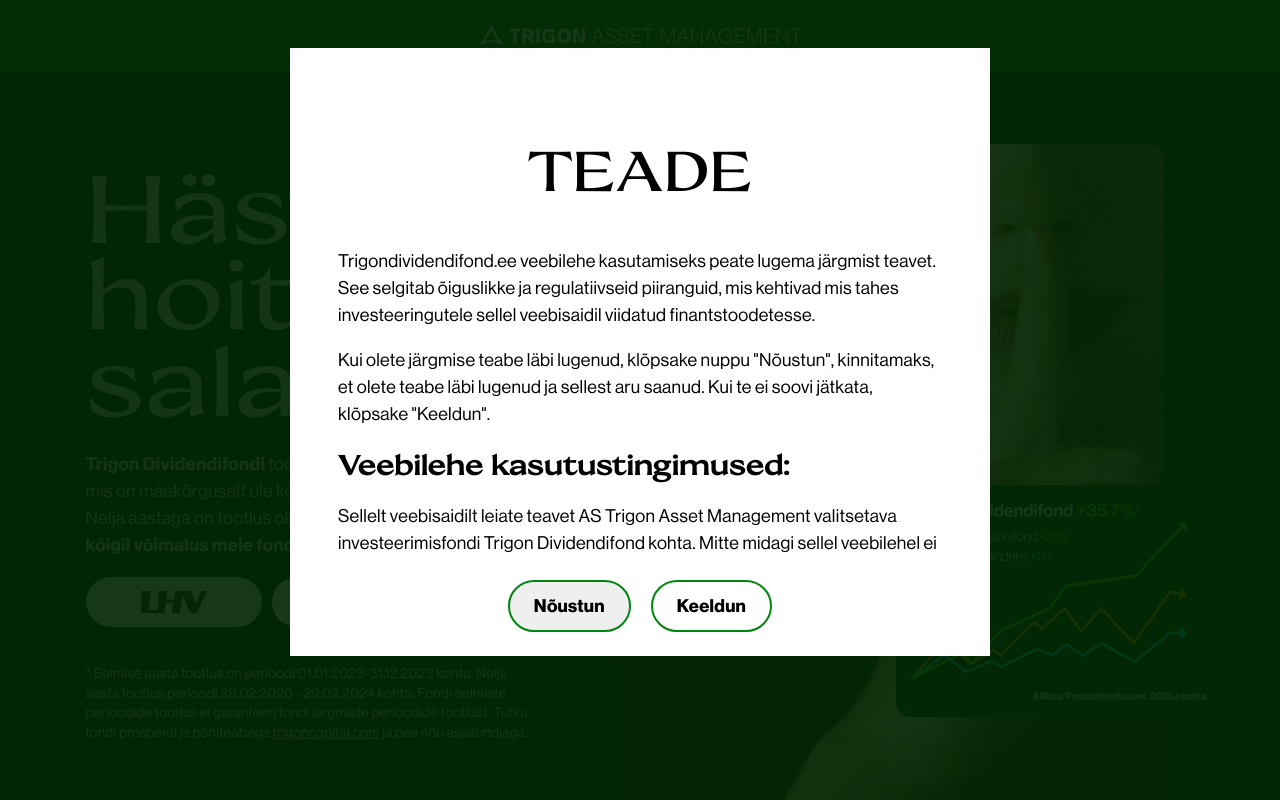
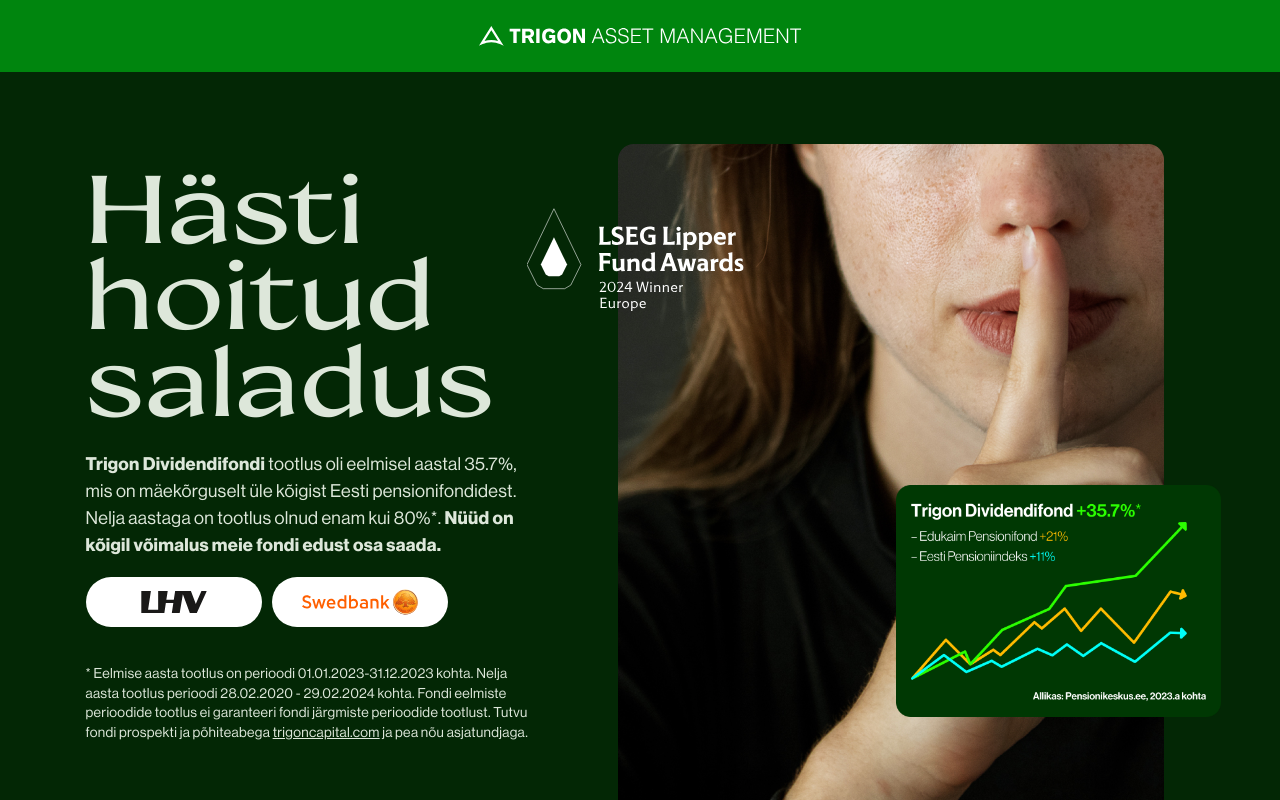
Before and after one commit to szahharenko/trigon, a React (Create React App) app: page / in a window 1280 px wide. Shown: the top 800 px of the page. Built offline with nearby package versions, Linux system fonts and the light colour scheme.

Commit message:
Remove disclaimer

```diff
--- a/src/web-app/App.tsx
+++ b/src/web-app/App.tsx
@@ -2,11 +2,9 @@ import React, { useState } from 'react';
 import './assets/web-app.scss';
 import Welcome from './Welcome';
 import CookieConsent from 'react-cookie-consent';
-import { useCookies } from 'react-cookie';
 import Privacy from './components/Privacy';
 
 const App: React.FC = () => {
-  const [cookies, setCookie] = useCookies(['disclaimer']);
   const [showPrivacy, setShowPrivacy] = useState(false);
   function togglePrivacy(e: React.MouseEvent<HTMLAnchorElement, MouseEvent>) {
     e.preventDefault();
@@ -14,7 +12,7 @@ const App: React.FC = () => {
   }
   return (
     <>
-      <div className={`${cookies.disclaimer ? '' : 'no-scroll'} ${!showPrivacy ? '' : 'no-scroll'} main-app`}>
+      <div className={`${!showPrivacy ? '' : 'no-scroll'} main-app`}>
         <div className='app-container'>
           <Welcome setShowPrivacy={setShowPrivacy}></Welcome>
         </div>
@@ -38,37 +36,6 @@ const App: React.FC = () => {
         Siin veebilehel kasutatakse küpsiseid. Veebilehe kasutamist jätkates nõustute sellega ning veebilehe kasutustingimuste ja <a  href="#n" onClick={togglePrivacy}>privaatsusteatega</a>.
       </CookieConsent>
       {
-        cookies.disclaimer !== true ?
-          <div className='disclaimer'>
-              <div>
-                <h1>TEADE</h1>
-                <p>Trigondividendifond.ee veebilehe kasutamiseks peate lugema järgmist teavet. See selgitab õiguslikke ja regulatiivseid piiranguid, mis kehtivad mis tahes investeeringutele sellel veebisaidil viidatud finantstoodetesse.</p>
-                <p>Kui olete järgmise teabe läbi lugenud, klõpsake nuppu "Nõustun", kinnitamaks, et olete teabe läbi lugenud ja sellest aru saanud. Kui te ei soovi jätkata, klõpsake "Keeldun".</p>
-                <h2>Veebilehe kasutustingimused:</h2>
-                <p>Sellelt veebisaidilt leiate teavet AS Trigon Asset Management valitsetava investeerimisfondi Trigon Dividendifond kohta. Mitte midagi sellel veebilehel ei tohi käsitleda fondiosakute pakkumise või fondiosakute märkimise kutsena. Seda veebisaiti kasutades kinnitate, et olete järgmised tingimused läbi lugenud, neist aru saanud ja nõustute nendega. Teie juurdepääsu sellele veebisaidile reguleerib nende tingimuste sel ajal kehtiv versioon. Kõik vaidlused, mis on seotud nende tingimuste või teie veebisaidi kasutamisega, on reguleeritud Eesti Vabariigi seadustega.</p>
-                <ol>
-                  <li>Käesoleva veebilehe sisu on avaldanud AS Trigon Asset Management (registrikood 11339670; aadress Pärnu mnt 18, Tallinn 10141, Eesti).</li>
-                  <li>AS Trigon Asset Management tegevusloaga eurofondi fondivalitseja ning allub Finantsinspektsiooni järelevalvele.</li>
-                  <li>See veebisait, sealhulgas kogu saadaolev teave, ei ole suunatud ega mõeldud ühelegi isikule ega üksusele, kes on resident või kelle asukohariik on riigis, kus Trigon Dividendifondi kohta teabe levitamine rikuks kehtivaid seadusi või määrusi või kus AS Trigon Asset Management ei ole õigustatud fondi kohta infot avaldama.</li>
-                  <li>See veebisait, sealhulgas kogu saadaolev teave, ei kujuta endast müügipakkumist ega sellel veebisaidil esitatud fondide osakute ostmise pakkumist.</li>
-                  <li>Midagi sellel veebisaidil ei tohiks tõlgendada investeerimisnõustamisena või maksualase, õigusalase või muu nõuandena ning sellele ei tohi investeerimisotsuse tegemisel tugineda. Trigondividendifond.ee veebisaidile sisenejad peaksid sellel veebisaidil viidatud toodete sobivuse osas konsulteerima oma finantsnõustajatega.</li>
-                  <li>Investeeringut kaaludes tuleb olla teadlik järgmistest riskidest: Investeeringute väärtus ja nendest saadav tulu võib nii langeda kui ka tõusta ning investor võib saada tagasi alginvesteeringust vähem; fondi senine tootlus ei garanteeri samasugust tootlust tulevikus.</li>
-                  <li>Fondi prospektide ja muude dokumentide (nt investori põhiteabe dokumendid, majandusaasta aruanne, poolaastaaruanne) kehtivad versioonid on kättesaadavad sellel veebilehel ja soovi korral saab neid küsida AS’ilt Trigon Asset Management.</li>
-                  <li>Selleks, et investeerimisotsuseid saaks teha informeeritud alusel, palume tutvuda asjakohaste fondi pakkumise alusdokumentidega. Enne investeerimist veenduge, et mõistate fondi olemust ja sellega kaasnevaid spetsiifilisi riske, et teha kindlaks, kas fond on teie jaoks sobiv toode.</li>
-                  <li>AS Trigon Asset Management ei garanteeri, et see veebisait või mis tahes sisu on vigadeta, rahuldava kvaliteediga või mis tahes konkreetseks otstarbeks sobiv. Vastutate täielikult veebisaidi kasutamise ja mis tahes sisule tuginemise tagajärgede eest.</li>
-                  <li>AS Trigon Asset Management loobub seadusega lubatud maksimaalses ulatuses igasugusest vastutusest teie ees, mis tuleneb teie veebisaidi kasutamisest. Eelkõige ei vastuta AS Trigon Asset Management teile investeeringu tulemusel tekkida võiva mis tahes otsese või kaudse kahju eest, mis tahes saamata jäänud kasumi või väärtuse kaotuse eest.</li>
-                  <li>Kogu sellel veebisaidil olev sisu on kaitstud autoriõigusega. Kui AS Trigon Asset Management pole selleks nõusolekut andnud, ei tohi sellel veebisaidil või selle kaudu juurdepääsetavat sisu, materjale ega pilte ühelgi viisil kopeerida, reprodutseerida, uuesti avaldada, üles laadida, postitada, edastada ega levitada.</li>
-                </ol>
-                <div className="actions">
-                  <button className='button' onClick={() => setCookie('disclaimer', 'true')}>Nõustun</button>
-                  <a className='button' href="https://trigoncapital.com/">Keeldun</a>
-                </div>
-              </div>
-          </div>
-          :
-          null
-      }
-      {
         showPrivacy ? <Privacy onClose={() => setShowPrivacy(false)}></Privacy> : null
       }
     </>
```
